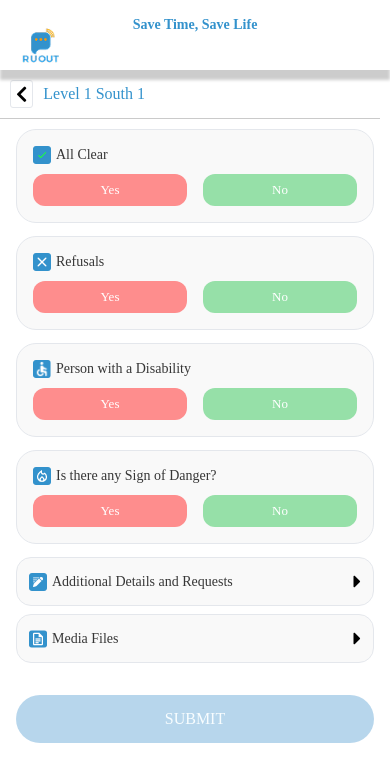
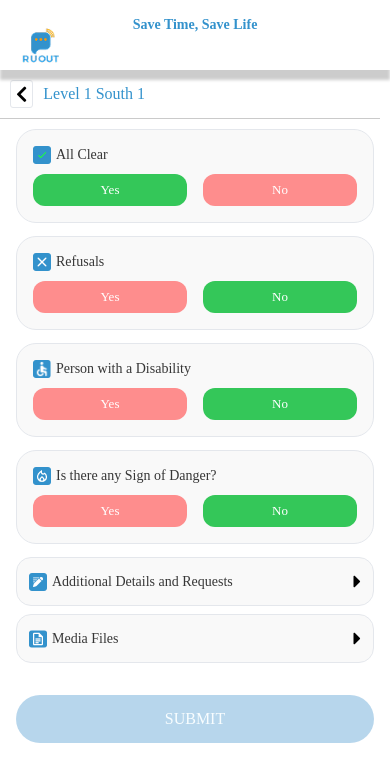
Before and after one commit to allannascimento28/RUout-WR, a React Native app: screen /Instructions in a window 390 px wide. Shown: the top 782 px of the page. Built offline with nearby package versions, Linux system fonts and the light colour scheme.

Commit message:
button color fixes done

```diff
--- a/screens/Instructions.tsx
+++ b/screens/Instructions.tsx
@@ -214,7 +214,9 @@ const Instructions = ({ route }: { route: any }) => {
                   onPress={() => handleButtonPress(item.key, true)}
                   style={[
                     styles.yesButton,
-                    { backgroundColor: yesSelected ? '#FF1C1C' : '#fe8d8d' },
+                    item.key === "allClear"
+                      ? { backgroundColor: yesSelected ? '#a0dca0' :'#34C759'  }
+                      :{ backgroundColor: yesSelected ? '#FF1C1C' : '#fe8d8d' },
                     noSelected && styles.disabledButton
                   ]}
                 >
@@ -224,7 +226,9 @@ const Instructions = ({ route }: { route: any }) => {
                   onPress={() => handleButtonPress(item.key, false)}
                   style={[
                     styles.noButton,
-                    noSelected && styles.activeNoButton
+                    item.key === "allClear"
+                      ? { backgroundColor: noSelected ? '#FF1C1C' : '#fe8d8d' }
+                      :{ backgroundColor: noSelected ? '#a0dca0': '#34C759' },
                   ]}
                 >
                   <Text style={styles.buttonText}>No</Text>
```
